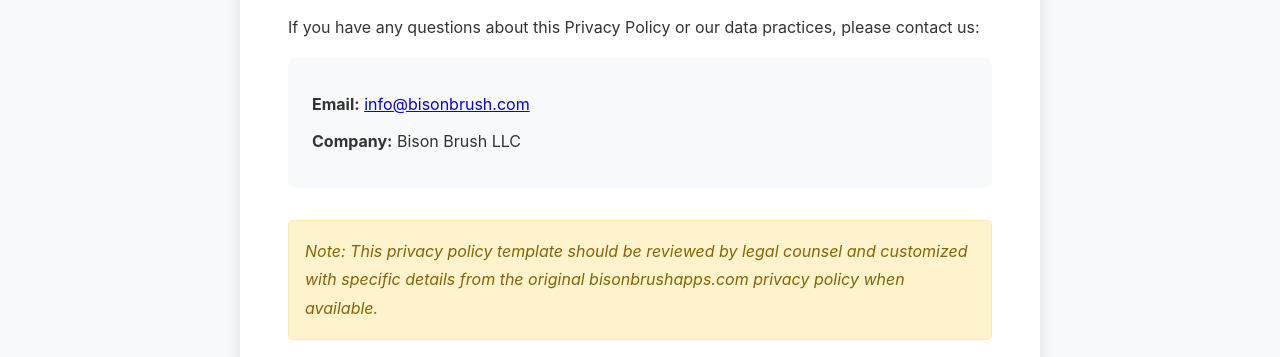
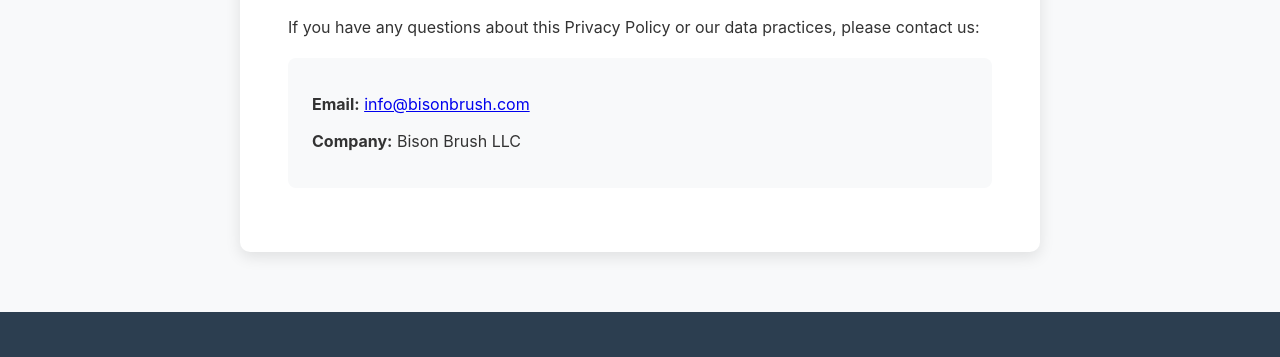
Before and after one commit to km3h/bisonbrush-website, a plain HTML site: page privacy.html in a window 1280 px wide. Shown: the part 3185-3542 px from the top of the page. Drawn offline with nearby package versions, Linux system fonts and the light colour scheme.

Commit message:
Remove legal disclaimers and update repository name references

```diff
--- a/privacy.html
+++ b/privacy.html
@@ -117,9 +117,7 @@
                         <p><strong>Company:</strong> Bison Brush LLC</p>
                     </div>
 
-                    <div class="policy-note">
-                        <p><em>Note: This privacy policy template should be reviewed by legal counsel and customized with specific details from the original bisonbrushapps.com privacy policy when available.</em></p>
-                    </div>
+
                 </div>
             </div>
         </div>
```
Also changed, not shown: terms.html (+1 -3 lines), 1 other file.
